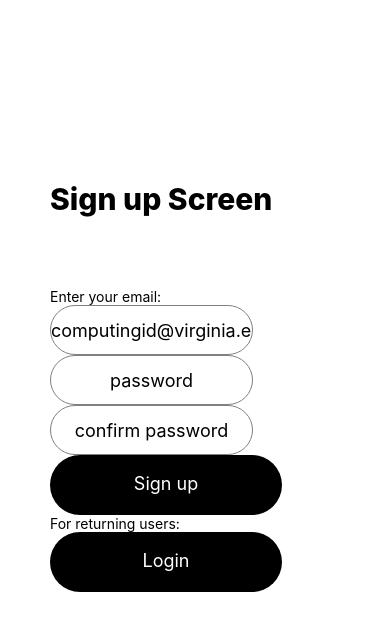
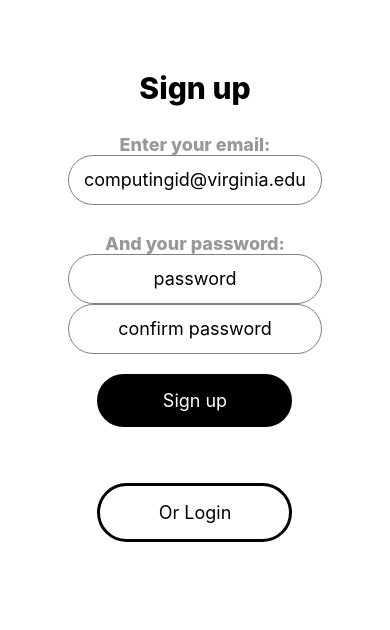
Before and after one commit to jasongir/ConnectUVA, a React Native app: screen /SignupScreen in a window 390 px wide. Shown: the top 630 px of the page. Built offline with nearby package versions, Linux system fonts and the light colour scheme; no server answers.

Commit message:
pretter intro screens

```diff
--- a/screens/login-screen/login-screen.component.jsx
+++ b/screens/login-screen/login-screen.component.jsx
@@ -6,6 +6,7 @@ import {
 	View,
 	SafeAreaView,
 	TextInput,
+	useWindowDimensions,
 } from "react-native";
 
 import firebaseApp from "../../firebase/config";
@@ -31,20 +32,23 @@ const SignupScreen = ({ navigation }) => {
 		if (user) navigation.push("MainApp");
 	}, [user]);
 
+	const { width, height } = useWindowDimensions();
+
 	return (
 		<SafeAreaView style={styles.container}>
 			<View>
 				<Text style={styles.title}>Login Screen</Text>
-				<Text>Enter your email:</Text>
+				<Text style={styles.subtitle}>Enter your email:</Text>
 				<TextInput
 					onChangeText={setEmail}
 					value={email}
 					placeholder="computingid@virginia.edu"
 					keyboardType="email-address"
-					style={styles.nameInput}
+					style={[styles.nameInput, { width: width * 0.65 }]}
 				/>
+				<Text style={styles.subtitle}>And your password:</Text>
 				<TextInput
-					style={styles.nameInput}
+					style={[styles.nameInput, { width: width * 0.65 }]}
 					onChangeText={setPassword}
 					value={password}
 					placeholder="password"
@@ -52,13 +56,21 @@ const SignupScreen = ({ navigation }) => {
 					secureTextEntry
 				/>
 				{error && <Text>Error: {error.message}</Text>}
-				<Pressable onPress={onSubmitHandler} style={styles.roundButton1}>
-					<Text style={styles.buttonText}>Log into ConnectUVA</Text>
+				<Pressable
+					onPress={onSubmitHandler}
+					style={[styles.roundButton1, { width: width * 0.5 }]}
+				>
+					<Text style={styles.buttonText}>Login</Text>
 				</Pressable>
 				{loading && <Text>Logging into ConnectUVA...</Text>}
-				<Text>For first-time users:</Text>
-				<Pressable onPress={signupPress} style={[styles.roundButton1]}>
-					<Text style={styles.buttonText}>Sign up</Text>
+				<Pressable
+					onPress={signupPress}
+					style={[
+						styles.roundButton2,
+						{ width: width * 0.5, marginTop: "25%" },
+					]}
+				>
+					<Text style={styles.buttonText2}>Sign up</Text>
 				</Pressable>
 			</View>
 		</SafeAreaView>
@@ -72,31 +84,23 @@ const styles = StyleSheet.create({
 		width: "100%",
 		flex: 1,
 		backgroundColor: "#fff",
+		flexDirection: "column",
 		alignItems: "center",
-		justifyContent: "center",
+		justifyContent: "flex-start",
 	},
 	title: {
 		fontSize: 30,
 		fontWeight: "800",
-		top: "-21%",
+		paddingTop: "25%",
+		textAlign: "center",
 	},
 	subtitle: {
 		fontSize: 18,
 		fontWeight: "800",
-		top: "-17%",
 		opacity: 0.4,
 		paddingHorizontal: 50,
+		paddingTop: "10%",
 		textAlign: "center",
-	},
-	phoneInput: {
-		height: 50,
-		width: "55%",
-		top: "-10%",
-		borderColor: "gray",
-		borderWidth: 1,
-		textAlign: "center",
-		borderRadius: 30,
-		fontSize: 18,
 	},
 	buttonText: {
 		color: "white",
@@ -104,13 +108,30 @@ const styles = StyleSheet.create({
 		fontSize: 18,
 	},
 	roundButton1: {
+		alignSelf: "center",
 		backgroundColor: "black",
-		padding: 18,
+		padding: 16,
 		borderRadius: 30,
 		elevation: 5,
 		width: "80%",
-		height: 60,
+		marginTop: 20,
+	},
+	roundButton2: {
+		alignSelf: "center",
+		backgroundColor: "white",
+		padding: 16,
+		borderColor: "black",
+		borderWidth: 3,
+		borderStyle: "solid",
+		borderRadius: 30,
+		elevation: 5,
+		width: "80%",
 		top: "0%",
+	},
+	buttonText2: {
+		color: "black",
+		textAlign: "center",
+		fontSize: 18,
 	},
 	goBack: {
 		top: "35%",
@@ -119,7 +140,6 @@ const styles = StyleSheet.create({
 	nameInput: {
 		height: 50,
 		width: "70%",
-		// top: "-10%",
 		borderColor: "gray",
 		borderWidth: 1,
 		textAlign: "center",
--- a/screens/signup-screen/signup-screen.component.jsx
+++ b/screens/signup-screen/signup-screen.component.jsx
@@ -6,6 +6,7 @@ import {
 	View,
 	SafeAreaView,
 	TextInput,
+	useWindowDimensions,
 } from "react-native";
 
 import firebaseApp from "../../firebase/config";
@@ -44,20 +45,24 @@ const SignupScreen = ({ navigation }) => {
 	}, [user]);
 
 	const loginPress = () => navigation.push("LoginScreen");
+
+	const { width } = useWindowDimensions();
+
 	return (
 		<SafeAreaView style={styles.container}>
 			<View>
-				<Text style={styles.title}>Sign up Screen</Text>
-				<Text>Enter your email:</Text>
+				<Text style={styles.title}>Sign up</Text>
+				<Text style={styles.subtitle}>Enter your email:</Text>
 				<TextInput
-					style={styles.nameInput}
+					style={[styles.nameInput, { width: width * 0.65 }]}
 					onChangeText={setEmail}
 					value={email}
 					placeholder="computingid@virginia.edu"
 					keyboardType="email-address"
 				/>
+				<Text style={styles.subtitle}>And your password:</Text>
 				<TextInput
-					style={styles.nameInput}
+					style={[styles.nameInput, { width: width * 0.65 }]}
 					onChangeText={setPassword1}
 					value={password1}
 					placeholder="password"
@@ -65,7 +70,7 @@ const SignupScreen = ({ navigation }) => {
 					secureTextEntry
 				/>
 				<TextInput
-					style={styles.nameInput}
+					style={[styles.nameInput, { width: width * 0.65 }]}
 					onChangeText={setPassword2}
 					value={password2}
 					placeholder="confirm password"
@@ -74,14 +79,22 @@ const SignupScreen = ({ navigation }) => {
 				/>
 				{!!errorMessage && <Text>Error: {errorMessage}</Text>}
 				{error && <Text>Error: {error.message}</Text>}
-				<Pressable onPress={onSubmitHandler} style={styles.roundButton1}>
+				<Pressable
+					onPress={onSubmitHandler}
+					style={[styles.roundButton1, { width: width * 0.5 }]}
+				>
 					<Text style={styles.buttonText}>Sign up</Text>
 				</Pressable>
 				{loading && <Text>Loading new user...</Text>}
 
-				<Text>For returning users:</Text>
-				<Pressable style={styles.roundButton1} onPress={loginPress}>
-					<Text style={styles.buttonText}>Login</Text>
+				<Pressable
+					style={[
+						styles.roundButton2,
+						{ width: width * 0.5, marginTop: "20%" },
+					]}
+					onPress={loginPress}
+				>
+					<Text style={styles.buttonText2}>Or Login</Text>
 				</Pressable>
 			</View>
 		</SafeAreaView>
@@ -95,31 +108,23 @@ const styles = StyleSheet.create({
 		width: "100%",
 		flex: 1,
 		backgroundColor: "#fff",
+		flexDirection: "column",
 		alignItems: "center",
-		justifyContent: "center",
+		justifyContent: "flex-start",
 	},
 	title: {
 		fontSize: 30,
 		fontWeight: "800",
-		top: "-21%",
+		paddingTop: "25%",
+		textAlign: "center",
 	},
 	subtitle: {
 		fontSize: 18,
 		fontWeight: "800",
-		top: "-17%",
 		opacity: 0.4,
 		paddingHorizontal: 50,
+		paddingTop: "10%",
 		textAlign: "center",
-	},
-	phoneInput: {
-		height: 50,
-		width: "55%",
-		top: "-10%",
-		borderColor: "gray",
-		borderWidth: 1,
-		textAlign: "center",
-		borderRadius: 30,
-		fontSize: 18,
 	},
 	buttonText: {
 		color: "white",
@@ -127,14 +132,32 @@ const styles = StyleSheet.create({
 		fontSize: 18,
 	},
 	roundButton1: {
+		alignSelf: "center",
 		backgroundColor: "black",
-		padding: 18,
+		padding: 16,
 		borderRadius: 30,
 		elevation: 5,
 		width: "80%",
-		height: 60,
+		marginTop: 20,
+	},
+	roundButton2: {
+		alignSelf: "center",
+		backgroundColor: "white",
+		padding: 16,
+		borderColor: "black",
+		borderWidth: 3,
+		borderStyle: "solid",
+		borderRadius: 30,
+		elevation: 5,
+		width: "80%",
 		top: "0%",
 	},
+	buttonText2: {
+		color: "black",
+		textAlign: "center",
+		fontSize: 18,
+	},
+
 	goBack: {
 		top: "35%",
 		left: "-35%",
@@ -142,11 +165,12 @@ const styles = StyleSheet.create({
 	nameInput: {
 		height: 50,
 		width: "70%",
-		// top: "-10%",
 		borderColor: "gray",
 		borderWidth: 1,
 		textAlign: "center",
 		borderRadius: 30,
 		fontSize: 18,
+		textAlign: "center",
+		alignSelf: "center",
 	},
 });
```
